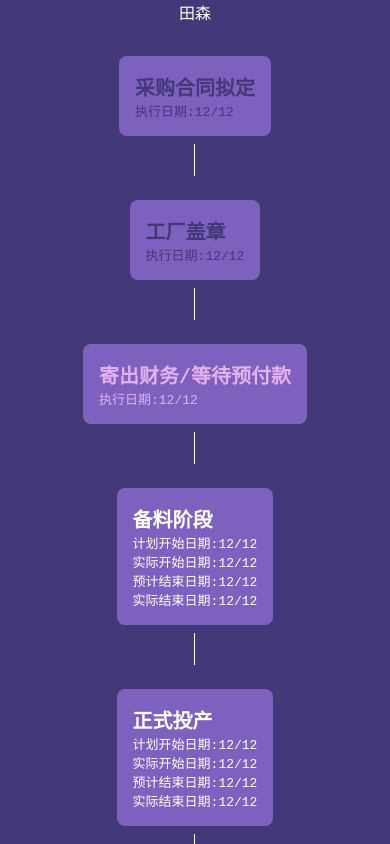
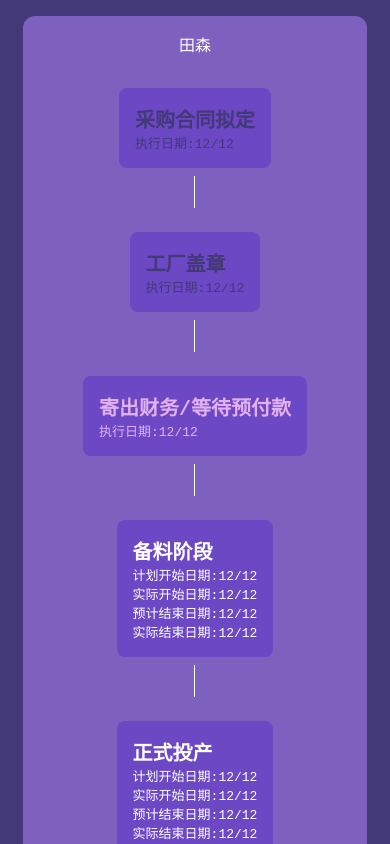
Before and after one commit to GenesisYoung/production_progress, a plain HTML site: page index.html in a window 390 px wide. Drawn offline with Linux system fonts and the light colour scheme.

Commit message:
css refined

```diff
--- a/style.css
+++ b/style.css
@@ -64,8 +64,16 @@
     width: 1.5px;
     top: unset;
   }
+  .process-item {
+    background: #6c48c5;
+  }
   .process {
     height: unset;
+    width: 80%;
+    margin: 1rem 0;
+    padding: 1rem;
+    border-radius: 0.75rem;
+    background: #7e60bf;
   }
   .factory {
     width: 100%;
```
